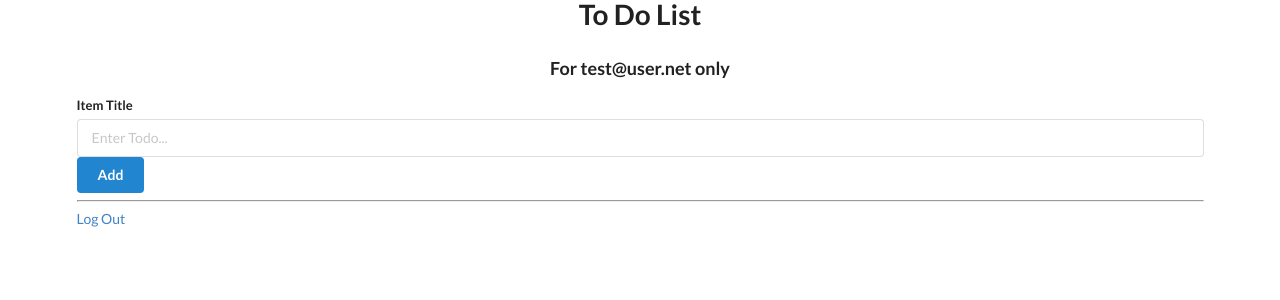
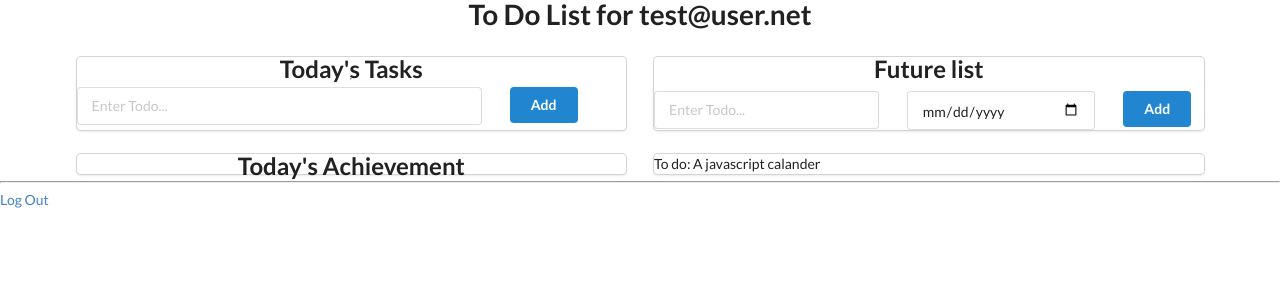
Before and after one commit to Jazz0006/mytodolist, a Flask app: template app/templates/user.html in a window 1280 px wide. Shown: the top 300 px of the page. Run offline with Flask 2, Linux system fonts and the light colour scheme; the template is opened without the code that fills it, so the values that code supplies are empty; a user stored in the database is signed in; data comes from the database, SQL or seed files in the repository; both versions use the stored data as it was after the commit.

Commit message:
filter tasks by due date

```diff
--- a/app/models.py
+++ b/app/models.py
@@ -9,7 +9,7 @@ class Todo(db.Model):
     title = db.Column(db.String(100))
     complete = db.Column(db.Boolean)
     owner_id = db.Column(db.Integer, db.ForeignKey('user.id'))
-    due_day = db.Column(db.DateTime, default=date.today)
+    due_day = db.Column(db.Date, default=date.today)
 
     def __repr__(self):
         return f'<Task {self.title}'
--- a/app/routes.py
+++ b/app/routes.py
@@ -3,13 +3,27 @@ from app import app, db
 from app.forms import LoginForm, RegistrationForm
 from app.models import Todo, User
 from flask_login import current_user, login_required, login_user, logout_user
+from datetime import date, datetime
 
 @app.route("/")
 @app.route("/index")
 def show_user_list():
     if current_user.is_authenticated:
-        todo_list = Todo.query.filter_by(owner=current_user)
-        return render_template("user.html", todo_list=todo_list)
+        date_of_today = date.today()
+        display_today = date_of_today.strftime("%b %d, %A")
+        today_todo = Todo.query.filter(
+            Todo.owner==current_user, Todo.complete==False, Todo.due_day==date_of_today)
+        today_done = Todo.query.filter(
+            Todo.owner==current_user, Todo.complete==True, Todo.due_day==date_of_today)
+        future_todo = Todo.query.filter(
+            Todo.owner==current_user, Todo.complete==False, Todo.due_day>date_of_today)
+        page_date = {
+            'today' : display_today,
+            'todo_list' : today_todo,
+            'done_list' : today_done,
+            'future_todo' : future_todo
+        }
+        return render_template("user.html", page_date=page_date)
     else:
         return redirect(url_for('login'))
 
@@ -20,7 +34,6 @@ def login():
         return redirect(url_for('show_user_list'))
     form = LoginForm()
     if form.validate_on_submit():
-        # Todo: login user
         user = User.query.filter_by(email=form.email.data).first()
         if user is None or not user.check_password(form.password.data):
             return redirect(url_for('login'))
@@ -57,7 +70,19 @@ def about():
 @login_required
 def add():
     title = request.form.get("title")
-    new_todo = Todo(title=title, complete=False, owner=current_user)
+    due_date = date.today()
+    new_todo = Todo(title=title, complete=False, owner=current_user, due_day=due_date)
+    db.session.add(new_todo)
+    db.session.commit()
+    return redirect(url_for("show_user_list"))
+
+@app.route("/add_future", methods=["POST"])
+@login_required
+def addfuture():
+    title = request.form.get("title")
+    form_due_date = request.form.get("due_day")
+    due_date = datetime.strptime(form_due_date, "%Y-%m-%d").date()
+    new_todo = Todo(title=title, complete=False, owner=current_user, due_day=due_date)
     db.session.add(new_todo)
     db.session.commit()
     return redirect(url_for("show_user_list"))
--- /dev/null
+++ b/app/static/calendar.js
@@ -0,0 +1,3 @@
+$('#example14').calendar({
+    inline: true
+  });
--- a/app/templates/user.html
+++ b/app/templates/user.html
@@ -1,5 +1,6 @@
 <!DOCTYPE html>
 <html lang="en">
+
 <head>
     <meta charset="UTF-8">
     <meta name="Viewpoint" contant="width=device-width, initial-scale=1.0">
@@ -7,39 +8,131 @@
     <link rel="stylesheet" href="https://cdn.jsdelivr.net/npm/semantic-ui@2.4.2/dist/semantic.min.css">
     <script src="https://cdn.jsdelivr.net/npm/semantic-ui@2.4.2/dist/semantic.min.js"></script>
 
+
     <title>ToDo List</title>
 </head>
 
 <body>
     <div class="ui container">
-            <h1 class="ui center aligned header">To Do List</h1>
-            <h3 class="ui center aligned header">For {{ current_user.email }} only</h3>
+        <h1 class="ui center aligned header">To Do List for {{ current_user.email }}</h1>
+        <h3 class="ui center aligned header">{{ page_date.today }}</h3>
 
+        <div class="ui two cards">
+            <div class="card">
+                <h2 class="ui center aligned header">Today's Tasks</h2>
+                <div class="ui grid">
+                    {% for todo in page_date.todo_list %}
+                    <div class="row">
+                        <div class="twelve wide column">
+
+                            <i class="clipboard outline icon"></i>
+                            <span>{{ todo.title }}</span>
+
+                        </div>
+                        <div class="column">
+                            <a class="ui blue button " href="/update/{{ todo.id }}">Finish</a>
+
+                        </div>
+
+                    </div>
+                    {% endfor %}
+                </div>
+                <hr>
                 <form class="ui form" action="/add" method="post">
                     <div class="field">
-                    <label for="title">Item Title</label>
+                        <div class="ui grid">
+                            <div class="twelve wide column">
                                 <input type="text" name="title" placeholder="Enter Todo...">
+                            </div>
+                            <div class="column">
                                 <button class="ui blue button" type="submit">Add</button>
                             </div>
+                        </div>
+                    </div>
+
 
                 </form>
+            </div>
+            <div class="card">
+                <h2 class="ui center aligned header">Future list</h2>
 
-            {% for todo in todo_list %}
-            <div class="ui segment">
-                <p class="ui big header">{{ todo.title }}</p>
-                {% if todo.complete == False %}
-                    <span class="ui grey label">Not Complete</span>
-                {% else %}
-                    <span class="ui green label">Completed</span>
-                {% endif %}
+                <div class=" ui grid">
+                    {% for todo in page_date.future_todo %}
+                    <div class="row">
+                        <div class="seven wide column">
 
-                <a class="ui blue button" href="/update/{{ todo.id }}">Update</a>
-                <a class="ui red button" href="/delete/{{ todo.id }}">Delete</a>
+                            <i class="clipboard outline icon"></i>
+                            <span>{{ todo.title }}</span>
+
+                        </div>
+                        <div class="four wide column">
+                            <span>{{ todo.due_day }}</span>
+                        </div>
+                        <div class="column">
+                            <a class="ui blue button " href="/update/{{ todo.id }}">Finish</a>
+
+                        </div>
+
                     </div>
                     {% endfor %}
+                </div>
+                <br>
+                <form class="ui form" action="/add_future" method="post">
+
+                    <div class=" ui grid">
+                        <div class="seven wide column">
+
+                            <input type="text" name="title" placeholder="Enter Todo...">
+                        </div>
+                        <div class="six wide column">
+
+                            <input type="date" name="due_day">
+                        </div>
+                        <div class="three wide column">
+                            <div class="bottom aligned content">
+                                <button class="ui blue button" type="submit">Add</button>
+                            </div>
+                        </div>
+                    </div>
+
+
+                </form>
+            </div>
+        </div>
+
+        <div class="ui two cards">
+            <div class="card">
+                <h2 class="ui center aligned header">Today's Achievement</h2>
+                <div class="ui grid">
+                    {% for todo in page_date.done_list %}
+                    <div class="row">
+                        <div class="ten wide column">
+
+                            <i class="check square icon"></i>
+                            <span style="color: green;">{{ todo.title }}</span>
+
+                        </div>
+                        <div class="six wide column">
+                            <a class="ui blue button " href="/update/{{ todo.id }}">Undo</a>
+                            <a class="ui red button " href="/delete/{{ todo.id }}">Delete</a>
+                        </div>
+
+                    </div>
+                    {% endfor %}
+                </div>
+            </div>
+
+            <div class="card">
+                <p>To do: A javascript calander</p>
+            </div>
+        </div>
+    </div>
     <hr>
     <a href="/logout">Log Out</a>
+
+
     </div>
 
 </body>
+
 </html>
```
Also changed, not shown: migrations/versions/b95939fd7539_.py (renamed from migrations/versions/442e866dd771_.py, +4 -4 lines), db.sqlite. Lines whose indentation alone changed are shown as unchanged.
